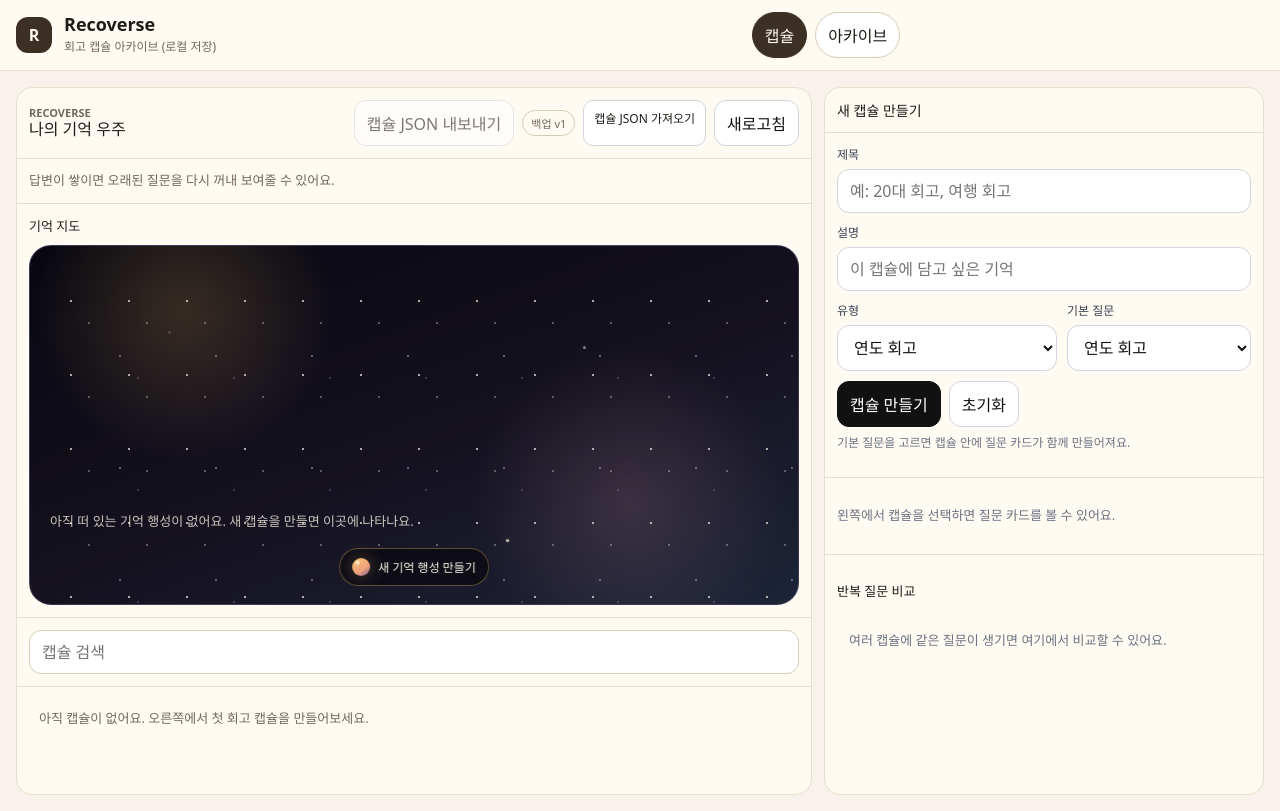
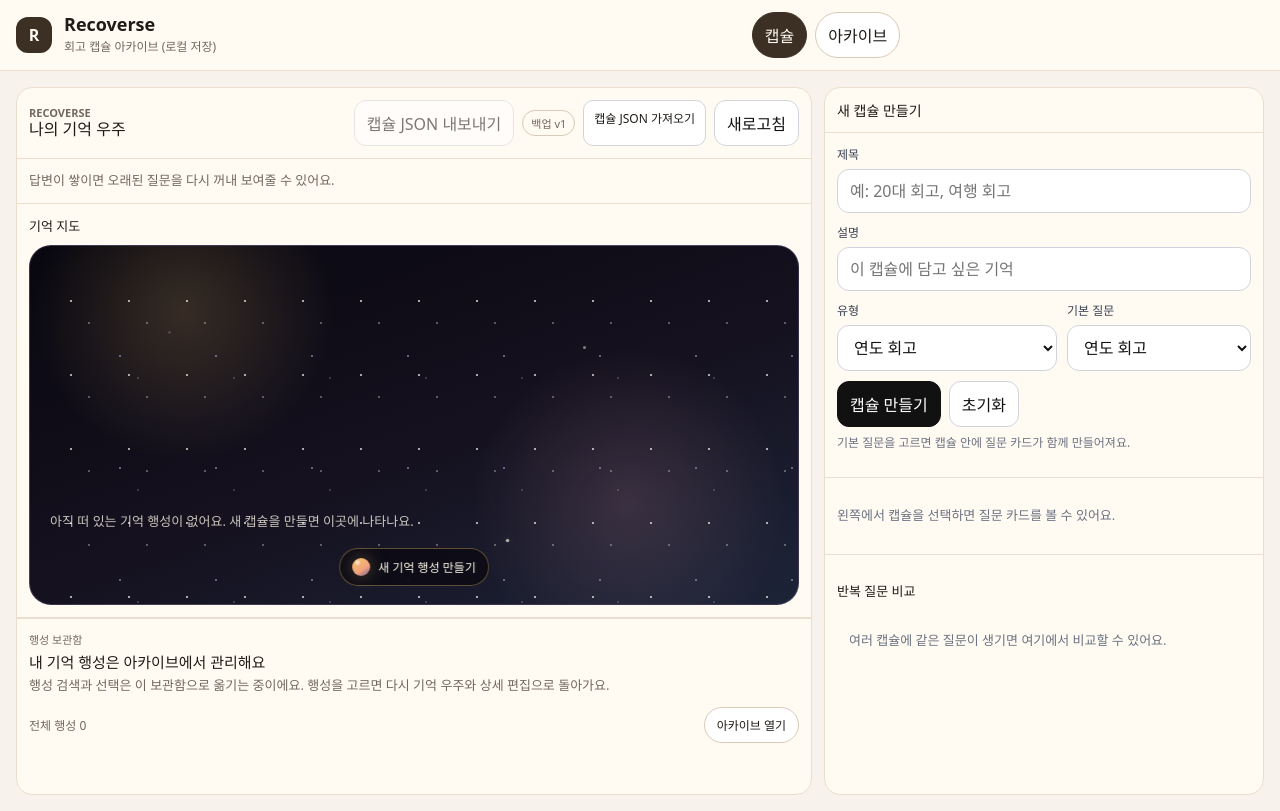
Before and after one commit to minmaxhap/recoverse, a Vue app in the folder recoverse-frontend/: page / in a window 1280 px wide. Built offline with nearby package versions, Linux system fonts and the light colour scheme.

Commit message:
Move capsule list from home into archive shelf

```diff
--- a/recoverse-frontend/src/App.vue
+++ b/recoverse-frontend/src/App.vue
@@ -58,6 +58,18 @@
           :plans="archiveModePlans"
           @select="setMode($event)"
         />
+        <ArchiveCapsuleShelf
+          :search="capsuleSearch"
+          :capsules="capsules"
+          :filtered-capsules="filteredCapsules"
+          :selected-capsule-id="selectedCapsuleId"
+          :stats="capsuleStats"
+          :type-labels="t.typeLabels"
+          :list-labels="capsuleListLabels"
+          :labels="archiveShelfLabels"
+          @update:search="capsuleSearch = $event"
+          @select="openCapsuleFromArchive"
+        />
       <section class="layout3">
         <!-- Left: Years -->
         <aside class="panel">
@@ -258,6 +270,18 @@
           :active-mode="activeArchiveMode"
           :plans="archiveModePlans"
           @select="setMode($event)"
+        />
+        <ArchiveCapsuleShelf
+          :search="capsuleSearch"
+          :capsules="capsules"
+          :filtered-capsules="filteredCapsules"
+          :selected-capsule-id="selectedCapsuleId"
+          :stats="capsuleStats"
+          :type-labels="t.typeLabels"
+          :list-labels="capsuleListLabels"
+          :labels="archiveShelfLabels"
+          @update:search="capsuleSearch = $event"
+          @select="openCapsuleFromArchive"
         />
       <section class="layoutCompare">
         <aside class="panel">
@@ -381,12 +405,14 @@
           answers: t.answers,
         }"
         :capsule-list-labels="capsuleListLabels"
+        :archive-bridge-labels="archiveBridgeLabels"
         :capsule-create-labels="capsuleCreateLabels"
         :capsule-detail-labels="capsuleDetailLabels"
         @export="onExportCapsules"
         @import-file="onImportCapsuleFile"
         @refresh="refreshCapsules"
         @open-discovery="openDiscoveryCard"
+        @open-archive="openArchiveSettings"
         @select-capsule="selectCapsule"
         @create-capsule="onCreateCapsule"
         @reset-capsule-form="resetCapsuleForm"
@@ -426,6 +452,18 @@
           :plans="archiveModePlans"
           @select="setMode($event)"
         />
+        <ArchiveCapsuleShelf
+          :search="capsuleSearch"
+          :capsules="capsules"
+          :filtered-capsules="filteredCapsules"
+          :selected-capsule-id="selectedCapsuleId"
+          :stats="capsuleStats"
+          :type-labels="t.typeLabels"
+          :list-labels="capsuleListLabels"
+          :labels="archiveShelfLabels"
+          @update:search="capsuleSearch = $event"
+          @select="openCapsuleFromArchive"
+        />
       <section class="layoutAdd">
         <section class="panel">
           <div class="panelHead">
@@ -524,6 +562,7 @@
 
 <script setup lang="ts">
 import { computed, onMounted, reactive, ref, nextTick } from "vue";
+import ArchiveCapsuleShelf from "./components/ArchiveCapsuleShelf.vue";
 import ArchiveSectionTabs from "./components/ArchiveSectionTabs.vue";
 import ArchiveSettingsTools from "./components/ArchiveSettingsTools.vue";
 import ArchiveSettingsView from "./views/ArchiveSettingsView.vue";
@@ -578,6 +617,12 @@ const messages = {
     language: "언어",
     capsules: "캡슐",
     archive: "아카이브",
+    archiveCapsulesEyebrow: "행성 보관함",
+    archiveCapsulesTitle: "내 기억 행성은 아카이브에서 관리해요",
+    archiveCapsulesDescription:
+      "행성 검색과 선택은 이 보관함으로 옮기는 중이에요. 행성을 고르면 다시 기억 우주와 상세 편집으로 돌아가요.",
+    archiveCount: "전체 행성",
+    openArchive: "아카이브 열기",
     memoryUniverse: "나의 기억 우주",
     retrospectiveCapsules: "회고 캡슐",
     exportCapsules: "캡슐 JSON 내보내기",
@@ -649,6 +694,12 @@ const messages = {
     language: "Language",
     capsules: "Capsules",
     archive: "Archive",
+    archiveCapsulesEyebrow: "Planet Archive",
+    archiveCapsulesTitle: "Manage memory planets from the archive",
+    archiveCapsulesDescription:
+      "Planet search and selection are moving here. Picking a planet returns you to the universe view and detail editor.",
+    archiveCount: "Planets",
+    openArchive: "Open archive",
     memoryUniverse: "My Memory Universe",
     retrospectiveCapsules: "Retrospective Capsules",
     exportCapsules: "Export capsule JSON",
@@ -811,6 +862,18 @@ const capsuleListLabels = computed(() => ({
   noCapsules: t.value.noCapsules,
   noSearchResults: t.value.noSearchResults,
 }));
+const archiveShelfLabels = computed(() => ({
+  eyebrow: t.value.archiveCapsulesEyebrow,
+  title: t.value.archiveCapsulesTitle,
+  description: t.value.archiveCapsulesDescription,
+}));
+const archiveBridgeLabels = computed(() => ({
+  eyebrow: t.value.archiveCapsulesEyebrow,
+  title: t.value.archiveCapsulesTitle,
+  description: t.value.archiveCapsulesDescription,
+  count: t.value.archiveCount,
+  open: t.value.openArchive,
+}));
 
 const discoveryLabels = computed(() => ({
   title: t.value.todayDiscovery,
@@ -1038,6 +1101,11 @@ function selectCapsule(id: string) {
   selectedCapsuleCardId.value = firstCard?.id ?? null;
   if (firstCard) startCapsuleCardEdit(firstCard);
   else resetCapsuleCardForm();
+}
+
+function openCapsuleFromArchive(id: string) {
+  selectCapsule(id);
+  setMode("home-universe");
 }
 
 function selectCapsuleCard(id: string) {
--- /dev/null
+++ b/recoverse-frontend/src/components/ArchiveCapsuleShelf.vue
@@ -0,0 +1,90 @@
+<template>
+  <section class="shelf">
+    <div class="head">
+      <span class="eyebrow">{{ labels.eyebrow }}</span>
+      <h3>{{ labels.title }}</h3>
+      <p>{{ labels.description }}</p>
+    </div>
+
+    <CapsuleListSection
+      :search="search"
+      :capsules="capsules"
+      :filtered-capsules="filteredCapsules"
+      :selected-capsule-id="selectedCapsuleId"
+      :stats="stats"
+      :type-labels="typeLabels"
+      :labels="listLabels"
+      @update:search="$emit('update:search', $event)"
+      @select="$emit('select', $event)"
+    />
+  </section>
+</template>
+
+<script setup lang="ts">
+import type { Capsule, CapsuleType } from "../lib/recoverseStore";
+import type { CapsuleHomeStats } from "../lib/capsuleHomeData";
+import CapsuleListSection from "./CapsuleListSection.vue";
+
+defineProps<{
+  search: string;
+  capsules: Capsule[];
+  filteredCapsules: Capsule[];
+  selectedCapsuleId: string | null;
+  stats: Map<string, CapsuleHomeStats>;
+  typeLabels: Record<CapsuleType, string>;
+  listLabels: {
+    searchCapsules: string;
+    questions: string;
+    answers: string;
+    noCapsules: string;
+    noSearchResults: string;
+  };
+  labels: {
+    eyebrow: string;
+    title: string;
+    description: string;
+  };
+}>();
+
+defineEmits<{
+  "update:search": [value: string];
+  select: [capsuleId: string];
+}>();
+</script>
+
+<style scoped>
+.shelf {
+  margin: 0 16px;
+  border: 1px solid var(--color-soft-border);
+  border-radius: 16px;
+  background: var(--color-surface);
+  overflow: hidden;
+}
+
+.head {
+  padding: 14px 14px 0;
+  display: grid;
+  gap: 4px;
+}
+
+.eyebrow {
+  color: var(--color-muted);
+  font-size: 11px;
+  font-weight: 800;
+  text-transform: uppercase;
+}
+
+h3 {
+  margin: 0;
+  color: var(--color-ink);
+  font-size: 15px;
+  font-weight: 900;
+}
+
+p {
+  margin: 0;
+  color: var(--color-muted);
+  font-size: 13px;
+  line-height: 1.5;
+}
+</style>
--- /dev/null
+++ b/recoverse-frontend/src/components/HomeArchiveBridge.vue
@@ -0,0 +1,87 @@
+<template>
+  <section class="bridge">
+    <div class="copy">
+      <span class="eyebrow">{{ labels.eyebrow }}</span>
+      <h3>{{ labels.title }}</h3>
+      <p>{{ labels.description }}</p>
+    </div>
+
+    <div class="meta">
+      <span>{{ labels.count }} {{ count }}</span>
+      <button type="button" @click="$emit('open-archive')">
+        {{ labels.open }}
+      </button>
+    </div>
+  </section>
+</template>
+
+<script setup lang="ts">
+defineProps<{
+  count: number;
+  labels: {
+    eyebrow: string;
+    title: string;
+    description: string;
+    count: string;
+    open: string;
+  };
+}>();
+
+defineEmits<{
+  "open-archive": [];
+}>();
+</script>
+
+<style scoped>
+.bridge {
+  padding: 12px;
+  border-top: 1px solid var(--color-soft-border);
+  display: grid;
+  gap: 12px;
+}
+
+.copy {
+  display: grid;
+  gap: 4px;
+}
+
+.eyebrow {
+  color: var(--color-muted);
+  font-size: 11px;
+  font-weight: 800;
+  text-transform: uppercase;
+}
+
+h3 {
+  margin: 0;
+  color: var(--color-ink);
+  font-size: 15px;
+  font-weight: 900;
+}
+
+p {
+  margin: 0;
+  color: var(--color-muted);
+  font-size: 13px;
+  line-height: 1.5;
+}
+
+.meta {
+  display: flex;
+  align-items: center;
+  justify-content: space-between;
+  gap: 10px;
+  color: var(--color-muted);
+  font-size: 12px;
+}
+
+button {
+  font: inherit;
+  border: 1px solid var(--color-border);
+  background: var(--color-paper);
+  color: var(--color-ink);
+  border-radius: 999px;
+  padding: 8px 12px;
+  cursor: pointer;
+}
+</style>
--- a/recoverse-frontend/src/views/HomeUniverseView.vue
+++ b/recoverse-frontend/src/views/HomeUniverseView.vue
@@ -28,16 +28,10 @@
         @start-create="$emit('reset-capsule-form')"
       />
 
-      <CapsuleListSection
-        :search="capsuleSearch"
-        :capsules="capsules"
-        :filtered-capsules="filteredCapsules"
-        :selected-capsule-id="selectedCapsuleId"
-        :stats="capsuleStats"
-        :type-labels="typeLabels"
-        :labels="capsuleListLabels"
-        @update:search="$emit('update:capsuleSearch', $event)"
-        @select="$emit('select-capsule', $event)"
+      <HomeArchiveBridge
+        :count="capsules.length"
+        :labels="archiveBridgeLabels"
+        @open-archive="$emit('open-archive')"
       />
     </section>
 
@@ -110,12 +104,12 @@
 import CapsuleCreateForm from "../components/CapsuleCreateForm.vue";
 import CapsuleDetailEditor from "../components/CapsuleDetailEditor.vue";
 import CapsuleHeroPlanet from "../components/CapsuleHeroPlanet.vue";
-import CapsuleListSection from "../components/CapsuleListSection.vue";
 import CapsuleQuestionCompare from "../components/CapsuleQuestionCompare.vue";
 import CapsuleSummary from "../components/CapsuleSummary.vue";
 import DiscoveryCard from "../components/DiscoveryCard.vue";
 import GalaxyMap from "../components/GalaxyMap.vue";
 import HomeHeader from "../components/HomeHeader.vue";
+import HomeArchiveBridge from "../components/HomeArchiveBridge.vue";
 import type {
   AppLanguage,
   Capsule,
@@ -197,6 +191,13 @@ defineProps<{
     noCapsules: string;
     noSearchResults: string;
   };
+  archiveBridgeLabels: {
+    eyebrow: string;
+    title: string;
+    description: string;
+    count: string;
+    open: string;
+  };
   capsuleCreateLabels: {
     title: string;
     titlePlaceholder: string;
@@ -234,6 +235,7 @@ defineEmits<{
   "import-file": [event: Event];
   refresh: [];
   "open-discovery": [];
+  "open-archive": [];
   "select-capsule": [capsuleId: string];
   "create-capsule": [];
   "reset-capsule-form": [];
```
Also changed, not shown: 1 other file (tests, documents, lock files or other folders).
